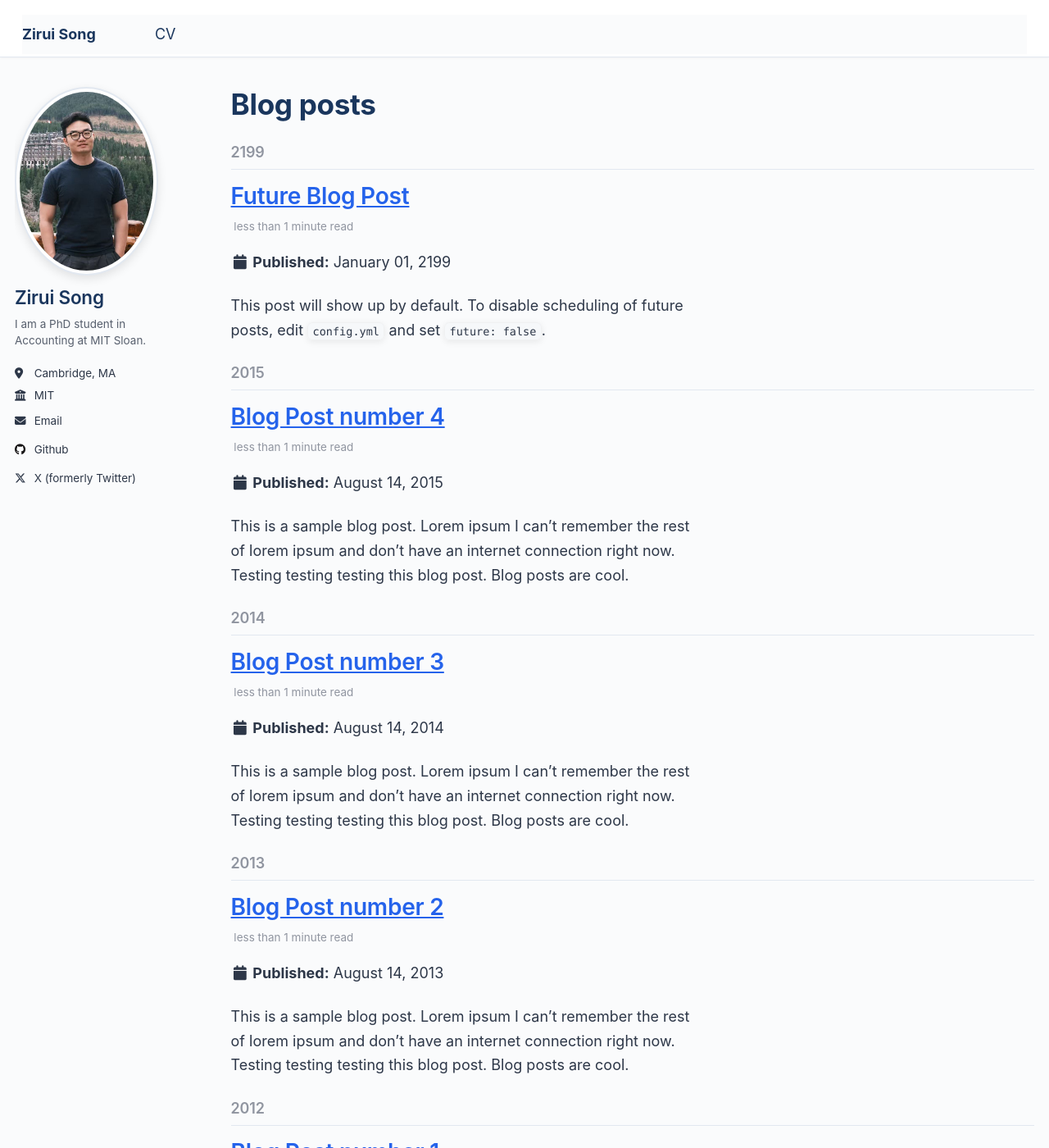
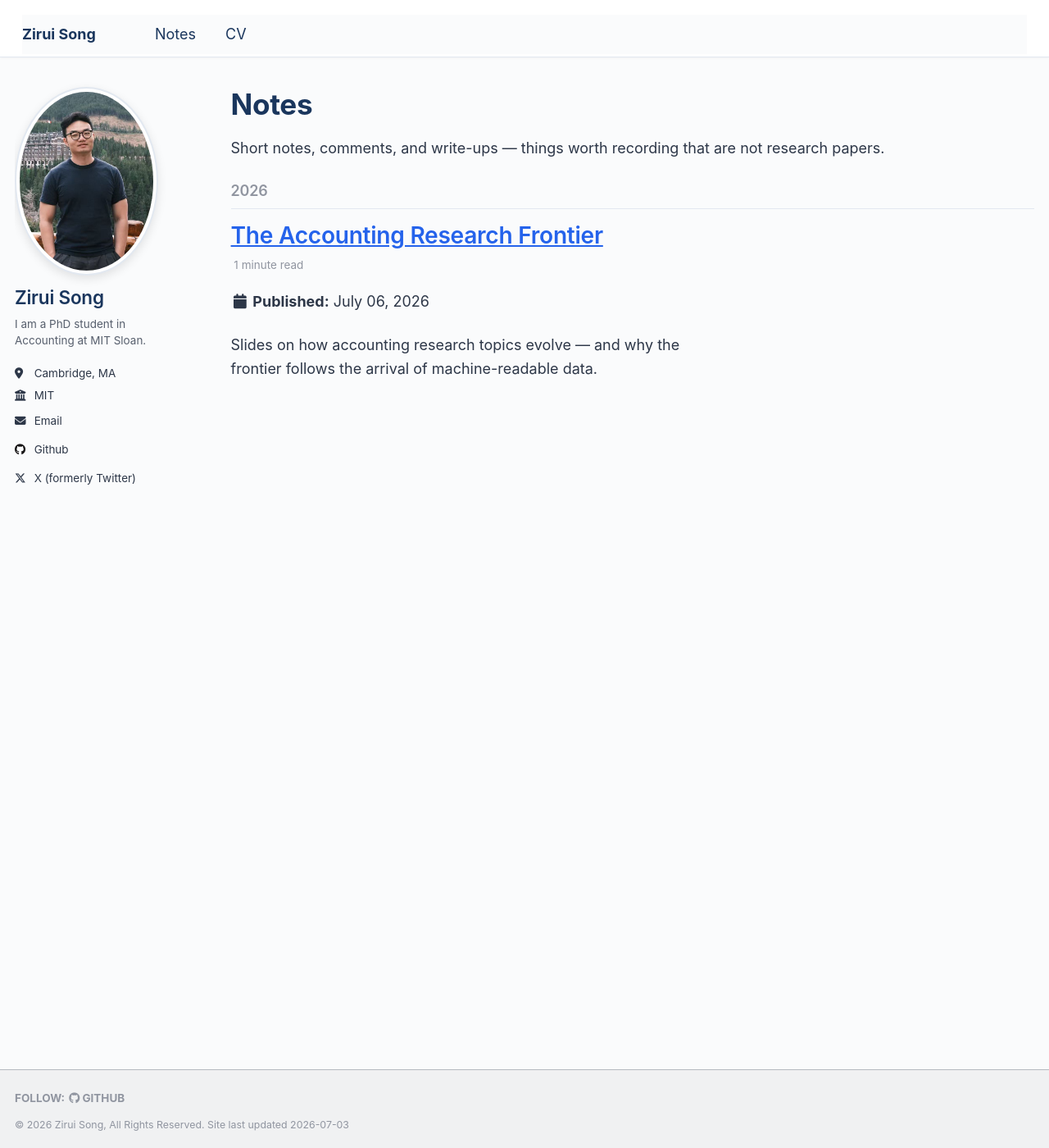
Before and after one commit to zirui-song/zirui-song.github.io, a Jekyll site: the page built from _pages/year-archive.html, in a window 1280 px wide and 1400 px high. Shown: the whole window at 82% size. Built offline with Jekyll 4.4.1, drawn with Linux system fonts in a browser that asks for light colours; some of the changed text lies outside the part shown.

Commit message:
Add Notes section with accounting research frontier note
Co-Authored-By: Claude Fable 5 <noreply@anthropic.com>

```diff
--- a/_data/navigation.yml
+++ b/_data/navigation.yml
@@ -9,8 +9,8 @@ main:
   #- title: "Portfolio"
   #  url: /portfolio/
 
-  #- title: "Blog Posts"
-  #  url: /year-archive/
+  - title: "Notes"
+    url: /notes/
 
   - title: "CV"
     url: /cv/
--- a/_pages/year-archive.html
+++ b/_pages/year-archive.html
@@ -1,13 +1,17 @@
 ---
 layout: archive
-permalink: /year-archive/
-title: "Blog posts"
+permalink: /notes/
+title: "Notes"
 author_profile: true
 redirect_from:
+  - /year-archive/
   - /wordpress/blog-posts/
 ---
 
 {% include base_path %}
+
+<p>Short notes, comments, and write-ups — things worth recording that are not research papers.</p>
+
 {% capture written_year %}'None'{% endcapture %}
 {% for post in site.posts %}
   {% capture year %}{{ post.date | date: '%Y' }}{% endcapture %}
--- a/_posts/2012-08-14-blog-post-1.md
+++ /dev/null
@@ -1,20 +0,0 @@
----
-title: 'Blog Post number 1'
-date: 2012-08-14
-permalink: /posts/2012/08/blog-post-1/
-tags:
-  - cool posts
-  - category1
-  - category2
----
-
-This is a sample blog post. Lorem ipsum I can't remember the rest of lorem ipsum and don't have an internet connection right now. Testing testing testing this blog post. Blog posts are cool.
-
-Headings are cool
-======
-
-You can have many headings
-======
-
-Aren't headings cool?
-------
--- a/_posts/2013-08-14-blog-post-2.md
+++ /dev/null
@@ -1,20 +0,0 @@
----
-title: 'Blog Post number 2'
-date: 2013-08-14
-permalink: /posts/2013/08/blog-post-2/
-tags:
-  - cool posts
-  - category1
-  - category2
----
-
-This is a sample blog post. Lorem ipsum I can't remember the rest of lorem ipsum and don't have an internet connection right now. Testing testing testing this blog post. Blog posts are cool.
-
-Headings are cool
-======
-
-You can have many headings
-======
-
-Aren't headings cool?
-------
--- a/_posts/2014-08-14-blog-post-3.md
+++ /dev/null
@@ -1,20 +0,0 @@
----
-title: 'Blog Post number 3'
-date: 2014-08-14
-permalink: /posts/2014/08/blog-post-3/
-tags:
-  - cool posts
-  - category1
-  - category2
----
-
-This is a sample blog post. Lorem ipsum I can't remember the rest of lorem ipsum and don't have an internet connection right now. Testing testing testing this blog post. Blog posts are cool.
-
-Headings are cool
-======
-
-You can have many headings
-======
-
-Aren't headings cool?
-------
--- /dev/null
+++ b/_posts/2026-07-06-accounting-research-frontier.md
@@ -0,0 +1,17 @@
+---
+title: 'The Accounting Research Frontier'
+date: 2026-07-06
+permalink: /notes/2026/07/accounting-research-frontier/
+excerpt: 'Slides on how accounting research topics evolve — and why the frontier follows the arrival of machine-readable data.'
+tags:
+  - accounting research
+  - notes
+---
+
+What determines which topics the accounting research frontier moves toward? The usual story is competing importance: we study the issues that matter most to firms, investors, and regulators. These slides document a different force — **the arrival of machine-readable data** — and ask whether the frontier is shaped less by what is economically important than by what has recently become *researchable*.
+
+Using the full text of roughly 7,000 articles in the top-three accounting journals (JAR, JAE, TAR, 1968–2025), a topic model recovers 37 research topics whose shares rise and fall over time. ESG and carbon disclosure, conference-call tone, proprietary disclosure, and fraud/enforcement surge in the modern era, while accruals quality, conservatism, and auditor judgment recede. The striking regularity is *when* the rising topics take off: each accelerates a few years **after** a key dataset becomes available — ESG vendor data → the ESG surge, machine-readable call transcripts → disclosure tone, the AAER database → fraud research, NBER patent data → proprietary disclosure, Dealscan → debt contracting. On the strongest emergence measure, 83% of data-vendor topics surge only after their data arrives (median lag: 8 years), and a one-year-later dataset shifts the surge nearly one-for-one, while the year the underlying issue became salient in practice adds essentially nothing.
+
+The upshot: our collective evidence base has systematic blind spots wherever data have not yet been digitized, and the "frontier" partly reflects the supply decisions of data vendors rather than the importance of questions.
+
+[Slides (PDF)](/files/AccountingFrontier_Slides.pdf)
--- a/_posts/2199-01-01-future-post.md
+++ /dev/null
@@ -1,11 +0,0 @@
----
-title: 'Future Blog Post'
-date: 2199-01-01
-permalink: /posts/2012/08/blog-post-4/
-tags:
-  - cool posts
-  - category1
-  - category2
----
-
-This post will show up by default. To disable scheduling of future posts, edit `config.yml` and set `future: false`.
```
Also changed, not shown: _posts/2015-08-14-blog-post-4.md (deleted, +0 -20 lines), 1 other file.
